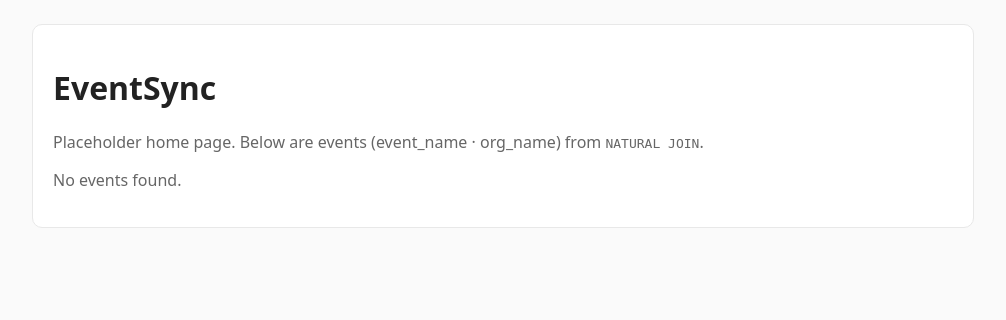
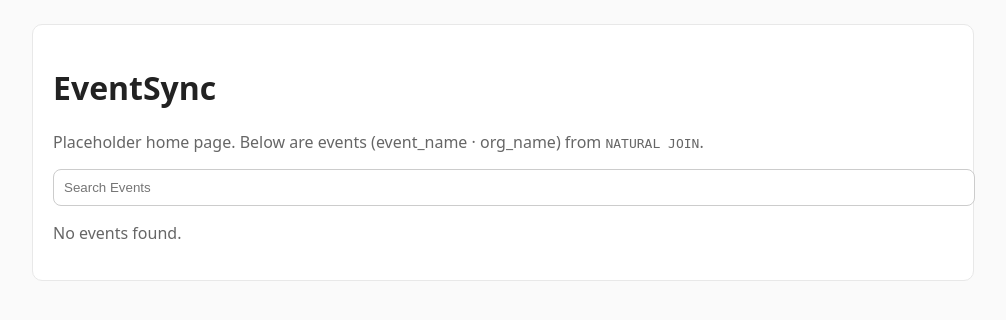
Before and after one commit to GuanzhenQian2004/EventSync, a Flask app: page / in a window 1280 px wide. Shown: the part 46-366 px from the top of the page, without its empty margins (137-1143 px from the left). Run offline with Flask 3, Linux system fonts and the light colour scheme; data that the repository does not hold is empty.

Commit message:
working on search functionality

```diff
--- a/templates/home.html
+++ b/templates/home.html
@@ -3,6 +3,7 @@
 {% block content %}
   <h1>EventSync</h1>
   <p class="muted">Placeholder home page. Below are events (event_name · org_name) from <code>NATURAL JOIN</code>.</p>
+  <input type = "text" id = "userSearch" placeholder="Search Events">
 
   {% if err %}
     <div class="flash">Error loading events: {{ err }}</div>
@@ -17,4 +18,5 @@
   {% else %}
     <p class="muted">No events found.</p>
   {% endif %}
+  <script src = "{{url_for('static',filename='search.js')}}"></script>
 {% endblock %}
```
Also changed, not shown: static/search.js (added).
